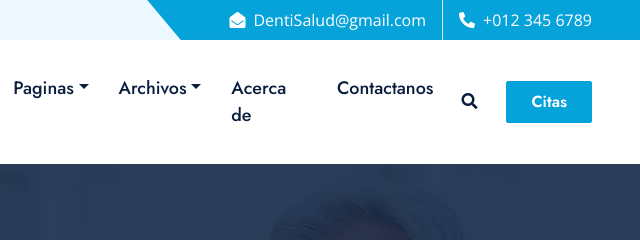
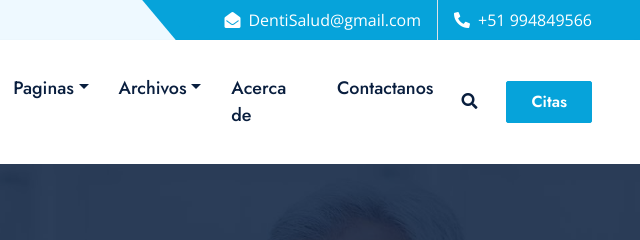
Before and after one commit to vqzluis/dentisalud, a plain HTML site: page index.html in a window 1280 px wide. Shown: the top 240 px of the page, 640-1280 px from the left. Drawn offline with nearby package versions, Linux system fonts and the light colour scheme.

Commit message:
prueba22

```diff
--- a/index.html
+++ b/index.html
@@ -62,7 +62,7 @@
                         <p class="m-0"><i class="fa fa-envelope-open me-2"></i>DentiSalud@gmail.com</p>
                     </div>
                     <div class="py-2">
-                        <p class="m-0"><i class="fa fa-phone-alt me-2"></i>+012 345 6789</p>
+                        <p class="m-0"><i class="fa fa-phone-alt me-2"></i>+51 994849566</p>
                     </div>
                 </div>
             </div>
```
